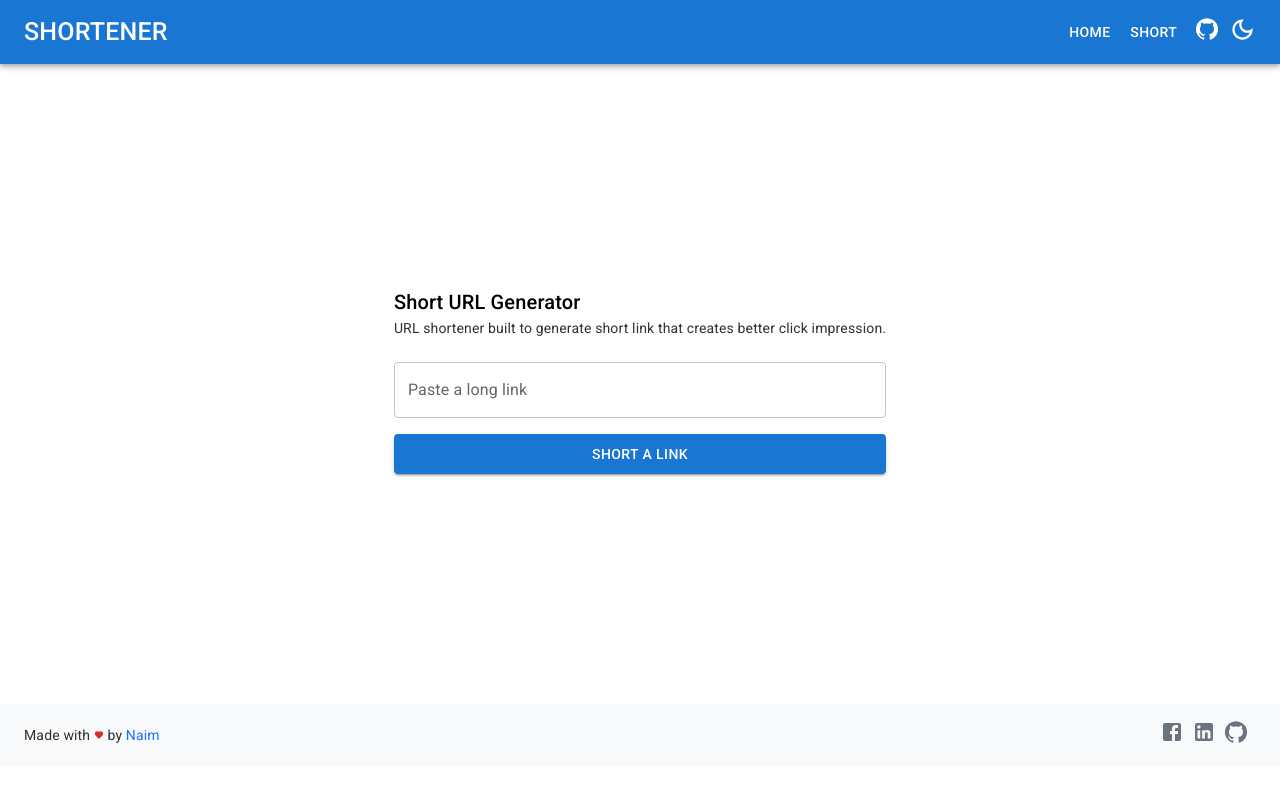
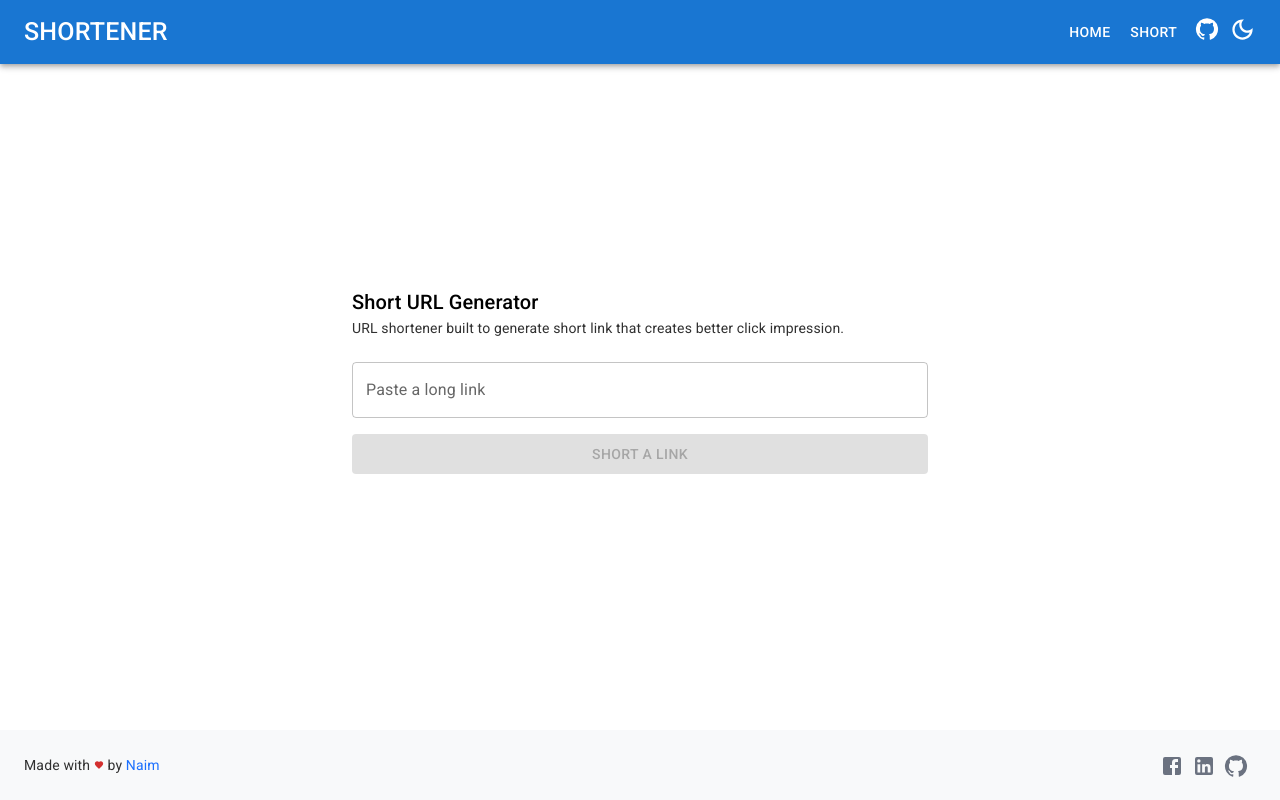
Before and after one commit to 0xNaim/URL-Shortener, a React (Create React App) app: page /short in a window 1280 px wide. Built offline with nearby package versions, Linux system fonts and the light colour scheme.

Commit message:
React URL Shortener

```diff
--- a/src/components/footer/Footer.jsx
+++ b/src/components/footer/Footer.jsx
@@ -15,6 +15,11 @@ import { makeStyles } from '@mui/styles';
 import React from 'react';
 
 const useStyles = makeStyles((theme) => ({
+  footer: {
+    position: 'fixed',
+    top: 'auto',
+    bottom: 0
+  },
   footerLink: {
     color: '#1c70fe',
     textDecoration: 'none',
@@ -30,6 +35,7 @@ const Footer = () => {
   return (
     <Container
       maxWidth="xl"
+      className={classes.footer}
       sx={{
         bgcolor: '#f8f9fa',
         display: 'flex',
@@ -74,7 +80,10 @@ const Footer = () => {
         </Typography>
       </Box>
 
-      <Box>
+      <Box sx={{
+        mt: 1
+      }}
+      >
         <Tooltip title="Facebook">
           <IconButton sx={{
             p: 0
--- a/src/components/navbar/Nav.jsx
+++ b/src/components/navbar/Nav.jsx
@@ -84,7 +84,7 @@ const Nav = () => {
                 Short
               </Button>
             </NavLink>
-            <Tooltip title="Github">
+            <Tooltip title="GitHub repository">
               <IconButton sx={{
                 p: 0
               }}
--- a/src/pages/shortener/Shortener.jsx
+++ b/src/pages/shortener/Shortener.jsx
@@ -13,11 +13,14 @@ import {
 import axios from 'axios';
 import React, { useState } from 'react';
 
+
 const Shortener = () => {
   const [link, setLink] = useState('');
   const [shortLink, setShortLink] = useState('');
   const [isLoading, setIsLoading] = useState(false);
   const [open, setOpen] = useState(false);
+
+  const validUrl = /^(ftp|http|https):\/\/[^ "]+$/.test(link);
 
   const getShortLink = async () => {
     await axios.get(`https://api.shrtco.de/v2/shorten?url=${link}`)
@@ -35,15 +38,15 @@ const Shortener = () => {
   };
 
   const handleOpen = () => {
+    navigator.clipboard.writeText(shortLink);
     setOpen(true);
-    navigator.clipboard.writeText(shortLink);
   };
+
 
   const handleClose = (event, reason) => {
     if (reason === 'clickaway') {
       return;
     }
-
     setOpen(false);
   };
 
@@ -58,7 +61,13 @@ const Shortener = () => {
           minHeight: '80vh'
         }}
       >
-        <Box>
+        <Box sx={{
+          width: {
+            xs: '100%',
+            md: '50%'
+          }
+        }}
+        >
           <Typography variant="h6">Short URL Generator</Typography>
           <Typography
             variant="body2"
@@ -75,6 +84,7 @@ const Shortener = () => {
             type="search"
             autoComplete="off"
             fullWidth
+            value={link}
             onChange={(e) => setLink(e.target.value)}
             sx={{
               mb: 2
@@ -85,6 +95,7 @@ const Shortener = () => {
               variant="contained"
               color="primary"
               fullWidth
+              disabled={!validUrl}
               onClick={handleClick}
               sx={{
                 py: 1,
@@ -97,7 +108,7 @@ const Shortener = () => {
 
           {isLoading && (
           <Button
-            loading
+            loading="true"
             variant="contained"
             color="primary"
             disabled
@@ -133,7 +144,7 @@ const Shortener = () => {
         autoHideDuration={3000}
         onClose={handleClose}
         anchorOrigin={{
-          vertical: 'top', horizontal: 'right'
+          vertical: 'bottom', horizontal: 'right'
         }}
       >
         <Alert
```
Also changed, not shown: .eslintrc.json. Lines whose indentation alone changed are shown as unchanged.
